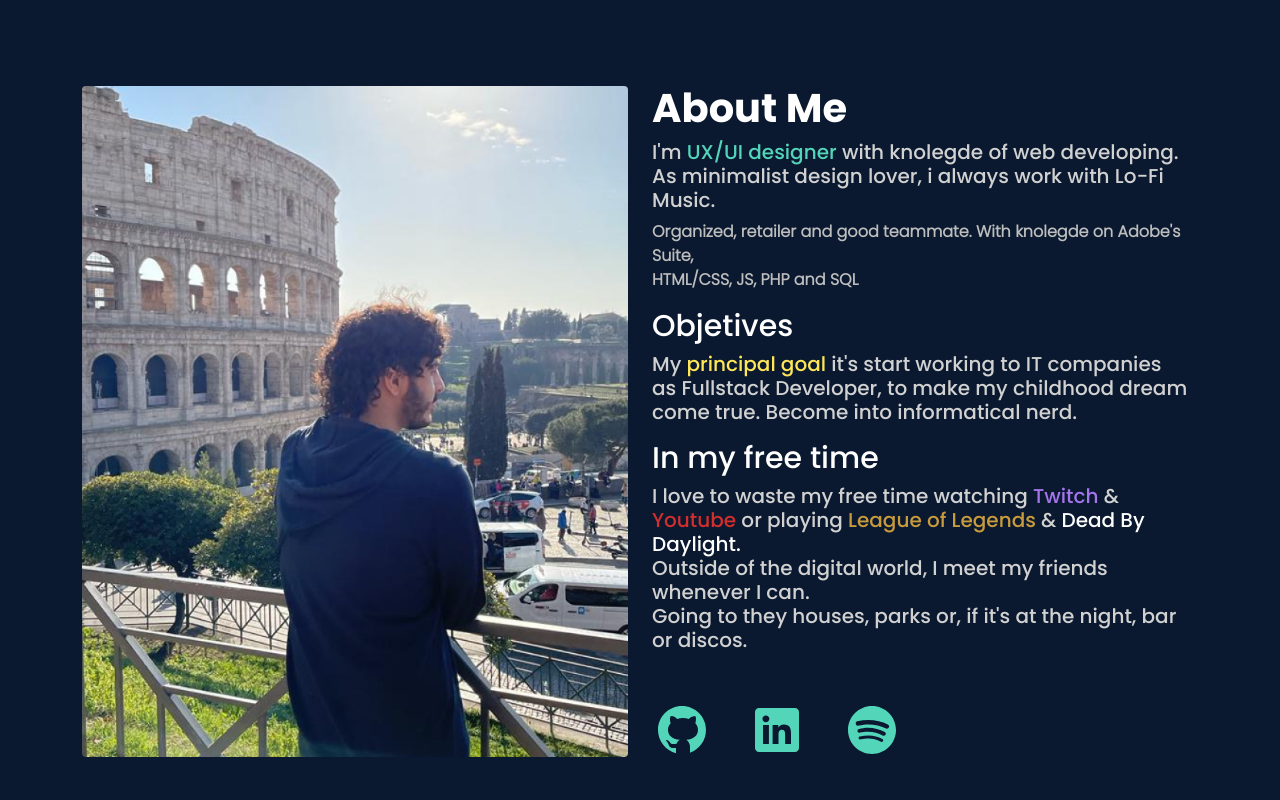
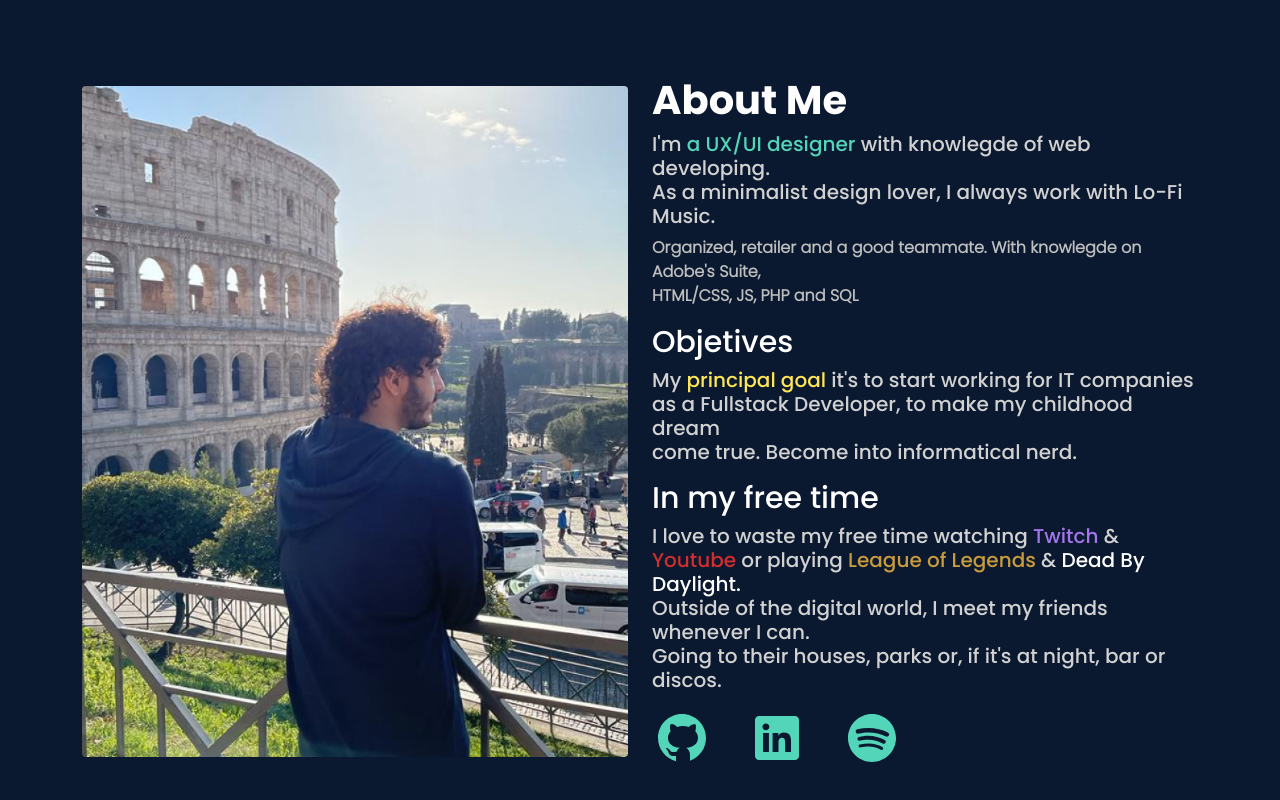
Before and after one commit to FedericoLoIacono/Portfolio, a plain HTML site: page index.html in a window 1280 px wide. Shown: the part 836-1636 px from the top of the page. Drawn offline with nearby package versions, Linux system fonts and the light colour scheme.

Commit message:
Correciones mt y gramaticales

```diff
--- a/index.html
+++ b/index.html
@@ -78,19 +78,21 @@
         </div>
         <div class="no-padding col-lg-6 col-md-12 col-xs-12">
           <h1 class="ml-5 mt-3" id="sobremi">About Me</h1>
-          <h5>I'm <span class="green">UX/UI designer</span> with knolegde of web developing. <br> As minimalist design
-            lover, i always work with
+          <h5>I'm <span class="green">a UX/UI designer</span> with knowlegde of web developing. <br> As a minimalist design
+            lover, I always work with
             Lo-Fi Music.</h5>
-          <p>Organized, retailer and good teammate. With knolegde on Adobe's Suite, <br> HTML/CSS, JS, PHP and SQL</p>
+          <p>Organized, retailer and a good teammate. With knowlegde on Adobe's Suite, <br> HTML/CSS, JS, PHP and SQL</p>
           <h2 class="">Objetives</h2>
-          <h5>My <span class="goal">principal goal </span>it's start working to IT companies<br>as Fullstack Developer, to make my childhood dream
+          <h5>My <span class="goal">principal goal </span>it's to start working for IT companies<br>as a Fullstack Developer,
+            to make my childhood dream
             <br> come true. Become into informatical nerd.</h5>
           <h2 class="mt-3">In my free time</h2>
           <h5>I love to waste my free time watching <span class="T">Twitch</span> & <span class="Y">Youtube</span> or
             playing <span class="LoL">League of Legends</span> & <span class="text-white">Dead By Daylight. <br></span>
-          Outside of the digital world, I meet my friends whenever I can.<br> Going to they houses, parks or, if it's at the night, bar or discos.</h5>
+            Outside of the digital world, I meet my friends whenever I can.<br> Going to their houses, parks or, if it's
+            at night, bar or discos.</h5>
 
-          <div class="row mb-3 mt-5">
+          <div class="row mb-3 mt-3">
             <div class="col-2"><a href="https://github.com/FedericoLoIacono" target="_blank"><img src="images/git.svg"
                   alt=""></a>
             </div>
```
